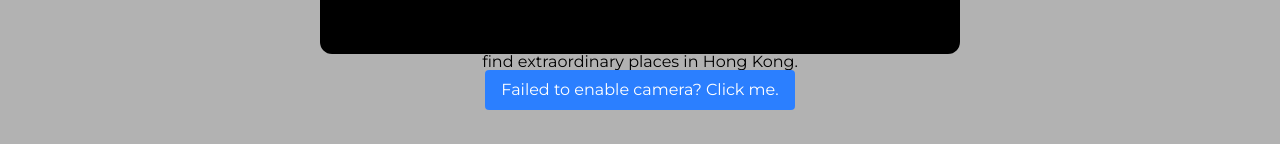
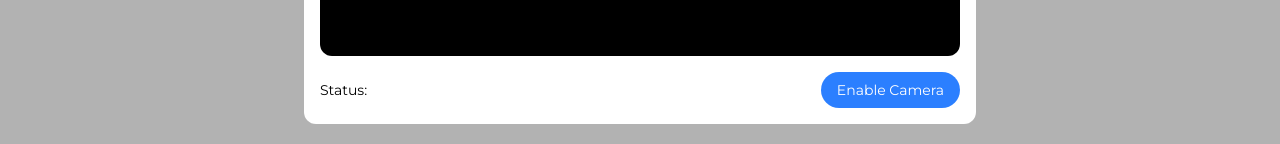
Before and after one commit to RedTotally/hktap, a Next.js app: page / in a window 1280 px wide. Both pictures are taken after a click on the button 640 px from the left and 737 px from the top of the page. Shown: the part 558-702 px from the top of the page. Built offline with nearby package versions, Linux system fonts and the light colour scheme; no server answers; the database is empty.

Commit message:
Update Camera.tsx

```diff
--- a/src/app/Components/Camera.tsx
+++ b/src/app/Components/Camera.tsx
@@ -150,7 +150,7 @@ export default function CameraCapture() {
   }, []);
 
   return (
-    <div className="flex flex-col items-center gap-4 p-4">
+    <div className="flex flex-col items-center gap-4 p-4 bg-white rounded-xl">
       {!previewImage ? (
         <>
           <video
@@ -159,14 +159,17 @@ export default function CameraCapture() {
             className="w-[640px] h-[480px] bg-black rounded-xl"
           />
           <canvas ref={canvasRef} className="hidden" />
-          <div className="flex gap-2">
+          <div className="flex gap-2 w-full">
             {!isCameraOn ? (
-              <button
-                onClick={startCamera}
-                className="px-4 py-2 bg-blue-500 text-white rounded hover:bg-blue-600"
-              >
-                Failed to enable camera? Click me.
-              </button>
+              <div className="flex justify-between items-center w-full">
+                <p className="text-sm">Status: {error}</p>
+                <a
+                  onClick={startCamera}
+                  className="block px-4 py-2 text-sm bg-blue-500 text-white rounded-full hover:brightness-[90%] duration-300 cursor-pointer"
+                >
+                  Enable Camera
+                </a>
+              </div>
             ) : (
               <>
                 <button
@@ -234,7 +237,6 @@ export default function CameraCapture() {
           </div>
         </div>
       )}
-      {error && <p className="text-red-500">{error}</p>}
     </div>
   );
 }
```
